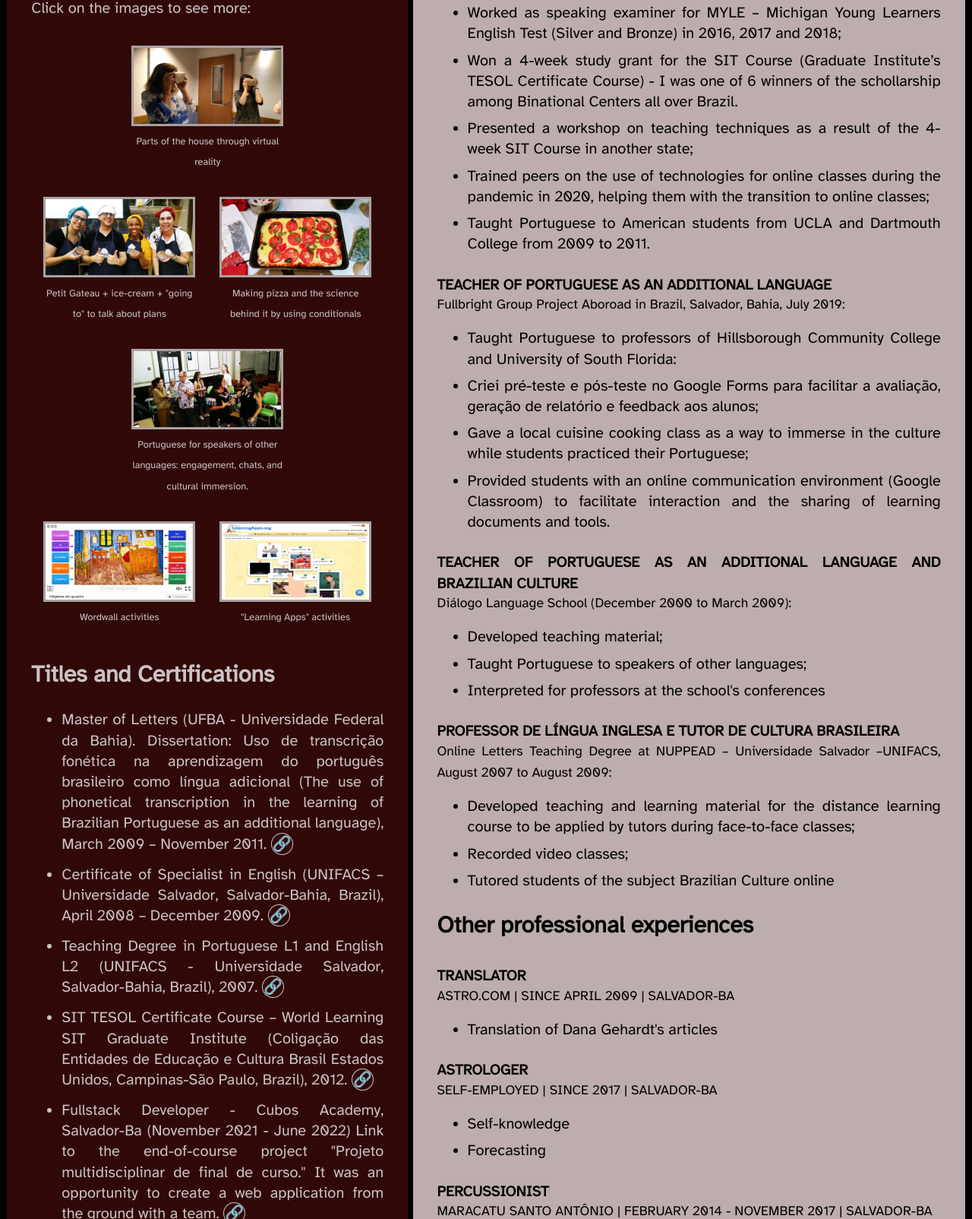
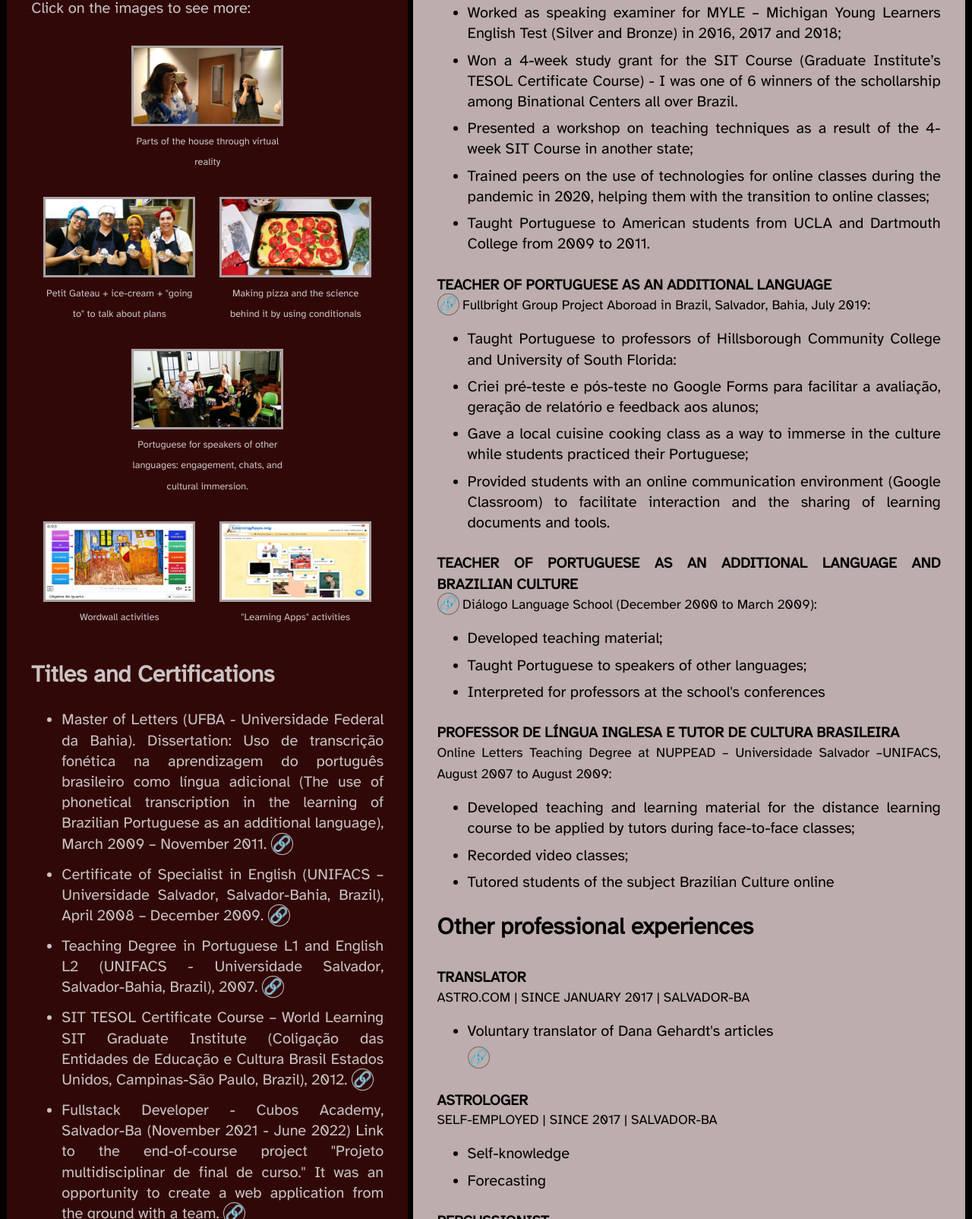
Before and after one commit to romulocraveiro/meucurriculopla, a plain HTML site: page english.html in a window 1280 px wide. Shown: the part 922-2526 px from the top of the page at 76% size. Drawn offline with Linux system fonts and the light colour scheme.

Commit message:
added links to experiences

```diff
--- a/english.html
+++ b/english.html
@@ -34,7 +34,7 @@
                 <ul>
                     <li>Classroom management</li>
                     <li>Intercultural approach</li>
-                    <li>English for Specific Purposes</li>
+                    <li>English and Portuguese for Specific Purposes</li>
                     <li>Portuguese as an additional language</li>
                     <li>Pronunciation training</li>
                     <li>Ed Tech</li>
@@ -188,7 +188,8 @@
                 <li>Taught Portuguese to American students from UCLA and Dartmouth College from 2009 to 2011.</li>
              </ul>
 
-            <H3>TEACHER OF PORTUGUESE AS AN ADDITIONAL LANGUAGE</H3>
+             <a href="https://drive.google.com/file/d/1HVYj5et0Kjeu3-umYJSWHy3Gcx-OfzR9/view?usp=drive_link" target="_blank"><H3>TEACHER OF PORTUGUESE AS AN ADDITIONAL LANGUAGE</H3> <span class="link-emoji">🔗</span></a>
+
             <span class="where-when">Fullbright Group Project Aboroad in Brazil, Salvador, Bahia, July 2019:</span>
             <ul class="experiencia">
                 <li>Taught Portuguese to professors of Hillsborough Community College and University of South Florida:</li>
@@ -197,7 +198,8 @@
                 <li>Provided students with an online communication environment (Google Classroom) to facilitate interaction and the sharing of learning documents and tools.</li>
             </ul>
 
-            <H3>TEACHER OF PORTUGUESE AS AN ADDITIONAL LANGUAGE AND BRAZILIAN CULTURE</H3>
+            <a href="https://drive.google.com/file/d/1awtWtYi0133TvT1LVsrQrnppGQkyII1a/view?usp=sharing" target="_blank"> <H3>TEACHER OF PORTUGUESE AS AN ADDITIONAL LANGUAGE AND BRAZILIAN CULTURE</H3><span class="link-emoji">🔗</span></a>
+
             <span class="where-when">Diálogo Language School (December 2000 to March 2009):</span>
             <ul class="experiencia">
                 <li>Developed teaching material;</li>
@@ -216,9 +218,9 @@
         <h2>Other professional experiences</h2>
 
         <h3>TRANSLATOR</h3>
-        <span class="where-when">ASTRO.COM | SINCE APRIL 2009 | SALVADOR-BA</span>
+        <span class="where-when">ASTRO.COM | SINCE JANUARY 2017 | SALVADOR-BA</span>
         <ul class="experiencia">
-            <li>Translation of Dana Gehardt's articles</li>
+            <a href="https://www.astro.com/astrologia/in_dgfirsthouse_p.htm" target="_blank"><li>Voluntary translator of Dana Gehardt's articles</li><span class="link-emoji">🔗</span></a>
         </ul>
 
         <h3>ASTROLOGER</h3>
```
Also changed, not shown: index.html (+7 -8 lines).
